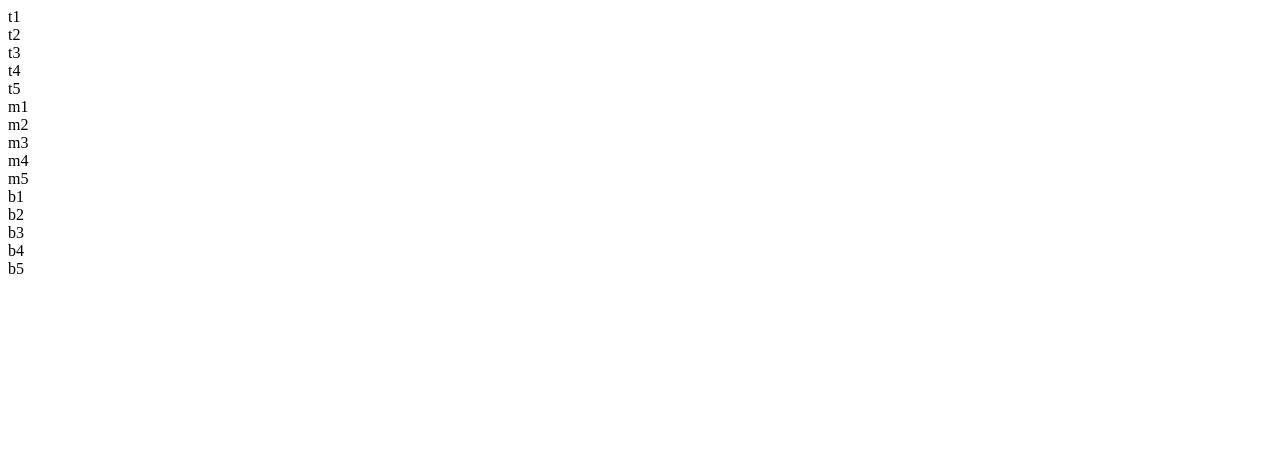
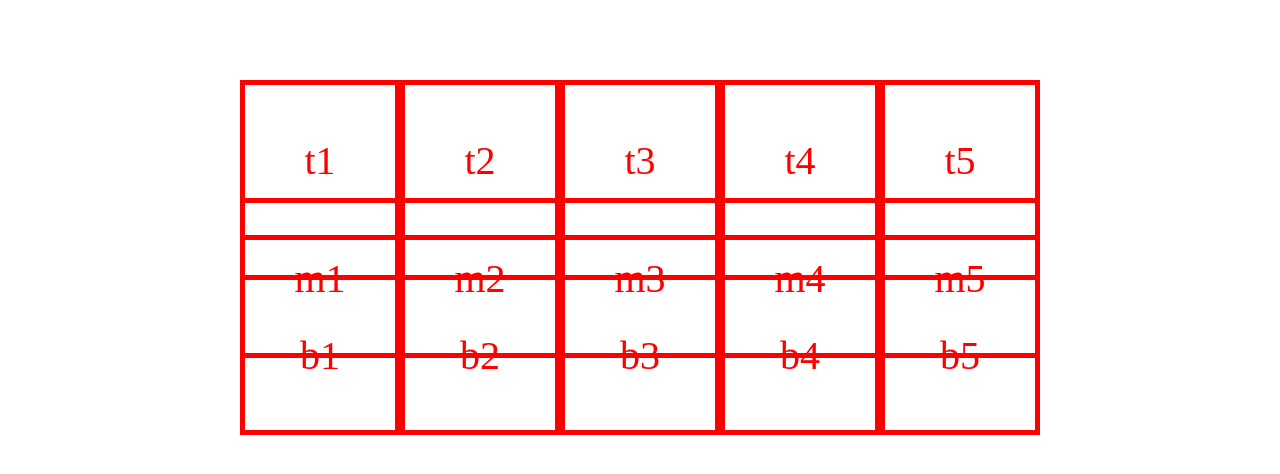
Before and after one commit to bryan-emerson/API-page, a plain HTML site: page index.html in a window 1280 px wide. Drawn offline with Linux system fonts and the light colour scheme; files that its build step writes are made by us from their sources.

Commit message:
getting flex laid out

```diff
--- a/index.html
+++ b/index.html
@@ -3,13 +3,13 @@
 <head>
   <meta charset="UTF-8">
   <meta name="viewport" content="width=device-width, initial-scale=1">
-  <link rel="stylesheet" type="text/css" href="img/css/style.css">
+  <link rel="stylesheet" type="text/css" href="./style.css">
   <title>API</title>
 </head>
 
 
 <body>
-  <section class="top_section">
+  <section class="section">
     <div class="container_one">
       <div class="top top_one">t1</div>
       <div class="top top_two">t2</div>
@@ -32,6 +32,5 @@
       <div class="btm btm_five">b5</div>
     </div>
   </section>
-
 </body>
 </html>
--- a/style.css
+++ b/style.css
@@ -0,0 +1,32 @@
+.container_one, .container_two, .container_three {
+  display: flex;
+  justify-content: center;
+  align-items: center;
+}
+
+.section {
+  display: grid;
+  grid-template-rows: 1fr 12% 12% 12% 12% 12% 1fr;
+  /* grid-template-columns: 1fr 12% 12% 12% 12% 12% 1fr; */
+}
+
+.top, .mid, .btm {
+  display: flex;
+  width: 150px;
+  height: 150px;
+  text-align: center;
+  color: red;
+  border: 5px solid red;
+  font-size: 40px;
+  justify-content: center;
+  align-items: center;
+}
+
+body {
+  min-height: 100vh;
+  margin: 0 auto;
+  display: flex;
+  justify-content: center;
+  align-items: center;
+
+}
```
